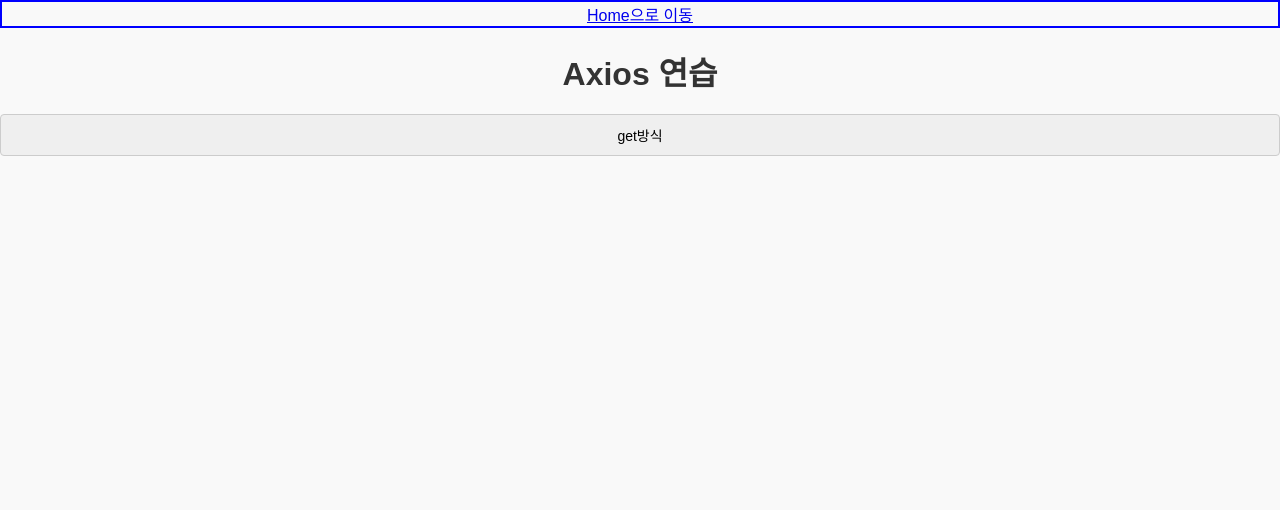
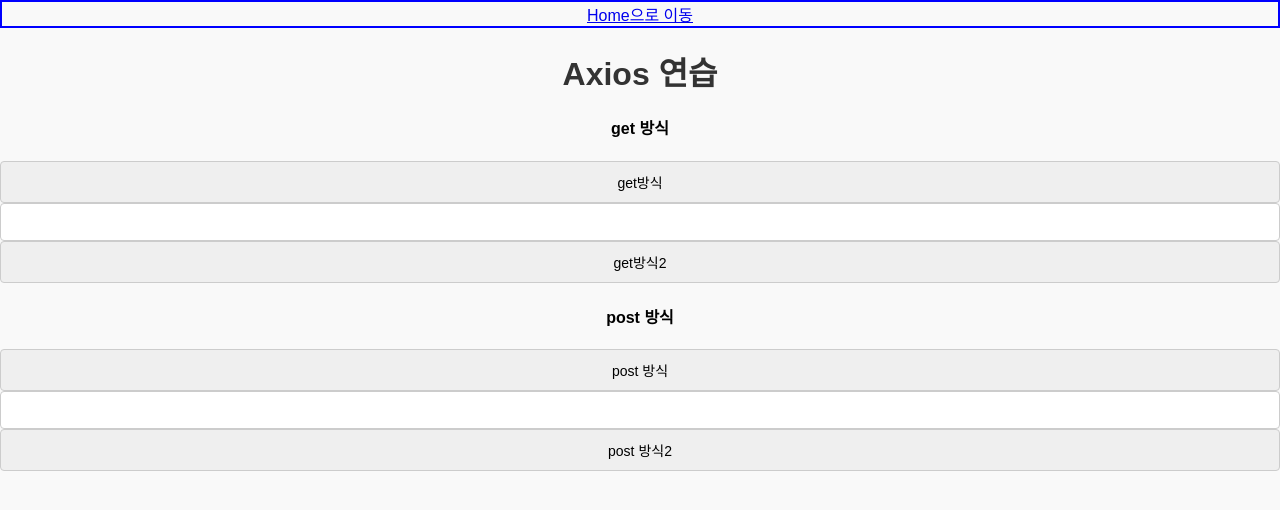
Before and after one commit to won395/cyciReact, a React (Create React App) app: page /ax1 in a window 1280 px wide. Shown: the top 510 px of the page. Built offline with nearby package versions, Linux system fonts and the light colour scheme.

Commit message:
Feat: axios post방식

```diff
--- a/src/App.js
+++ b/src/App.js
@@ -4,6 +4,7 @@
 
 import Calc1 from './comp/calc/study01'
 import Inp1 from './comp/inp/input01'
+import Ref1 from './comp/inp/Ref01'
 import Oup1 from './comp/inp/output01'
 import Singup from './comp/login/singup'
 import User from './comp/login/user';
@@ -21,6 +22,7 @@
 
           <Route path={"/inp1"} element={<Inp1 />} />
           <Route path={"/oup1"} element={<Oup1 />} />
+          <Route path={"/ref1"} element={<Ref1 />} />
 
           <Route path={"/singup"} element={<Singup />} />
           <Route path={"/user"} element={<User />} />
@@ -50,6 +52,7 @@
       <h2>데이터 옮기기</h2>
       <Link to="/inp1">데이터입력</Link><br/>
       <Link to="/oup1">데이터 출력</Link><br/>
+      <Link to="/ref1">레퍼런스 사용하기</Link><br/>
 
       <h2>로그인</h2>
       <Link to="/singup">회원가입</Link><br/>
--- a/src/comp/ax/ax01.js
+++ b/src/comp/ax/ax01.js
@@ -1,9 +1,13 @@
 import axios from 'axios'
-import { useState } from 'react';
+import { useRef, useState } from 'react';
 
 export default function Ax1() {
 
     const [지역, 변경지역] = useState([]);
+    const text = useRef(); //변수를 가상 dom에만 저장을 함 랜더 현상 x
+    // 사용자에게 변화되는 데이터를 보여줄 필요가 없
+
+    const text2 = useRef();
 
     function axios01() {
         console.log('axios get 방식');
@@ -20,11 +24,62 @@
 
 
     }
+    //useRef
+
+    function axios02() {
+        console.log(text.current.value)
+        // text.current.focus();
+
+        const obj = {
+            id: '1'
+        }
+
+        console.log(obj);
+
+        axios.get('http://localhost:8080/api/area/byId', {params: {
+            id: '1'
+        }})
+        .then(res => {
+            console.log(res);
+        })
+    }
+
+    function axios03() {
+        axios.post('http://localhost:8080/api/member/list')
+        .then(res => {
+            console.log(res);
+        })
+    }
+
+    function axios04() {
+        const obj = {
+            'id': text2.current.value
+        } // {"id": "hello world"}
+        axios.post('http://localhost:8080/api/member/findId', JSON.stringify(obj)
+        , {
+            headers: {
+                'Content-Type' : 'application/json'
+            }
+        }
+        )
+        .then(res => {
+            console.log(res);
+        })
+    }
 
     return (
         <div>
             <h1>Axios 연습</h1>
-            <input type='button' onClick={axios01} value='get방식'/>
+            <h4>get 방식</h4>
+            <input type='button' onClick={axios01} value='get방식'/><br/>
+            <input type='text' ref={text}/><br/>
+            <input type='button' onClick={axios02} value='get방식2'/>
+
+            <h4>post 방식</h4>
+            {/*method // 전송방법: method, get, post (톰켓은 get, post만 지원) */}
+            <input type='button' onClick={axios03} value='post 방식'/>
+            <input type='text' ref={text2}/>
+            <input type='button' onClick={axios04} value='post 방식2'/>
         </div>
     )
 }
--- /dev/null
+++ b/src/comp/inp/Ref01.js
@@ -0,0 +1,34 @@
+import { useRef, useState } from "react";
+
+export default function Study() {
+
+    let data = 0;
+    const [값1, 변경값1] = useState(0);
+    const 값2 = useRef(0);
+
+    return (
+        <div>
+            <h3>useState</h3>
+                <input type="button" value='값 증가' onClick={
+                    () => {
+                        변경값1(값1+1);
+                        console.log('state: ', 값1);
+                    }
+                }/>{값1}
+            <h3>useRef</h3>
+                <input type="button" value='값 증가' onClick={
+                    () => {
+                        값2.current++;
+                        console.log('ref: ', 값2);
+                    }
+                }/>{값2.current}
+            <h3>js</h3>
+                <input type="button" value='값 증가' onClick={
+                    () => {
+                        data++;
+                        console.log('js: ', data);
+                    }
+                }/>{data}
+        </div>
+    )
+}
```
